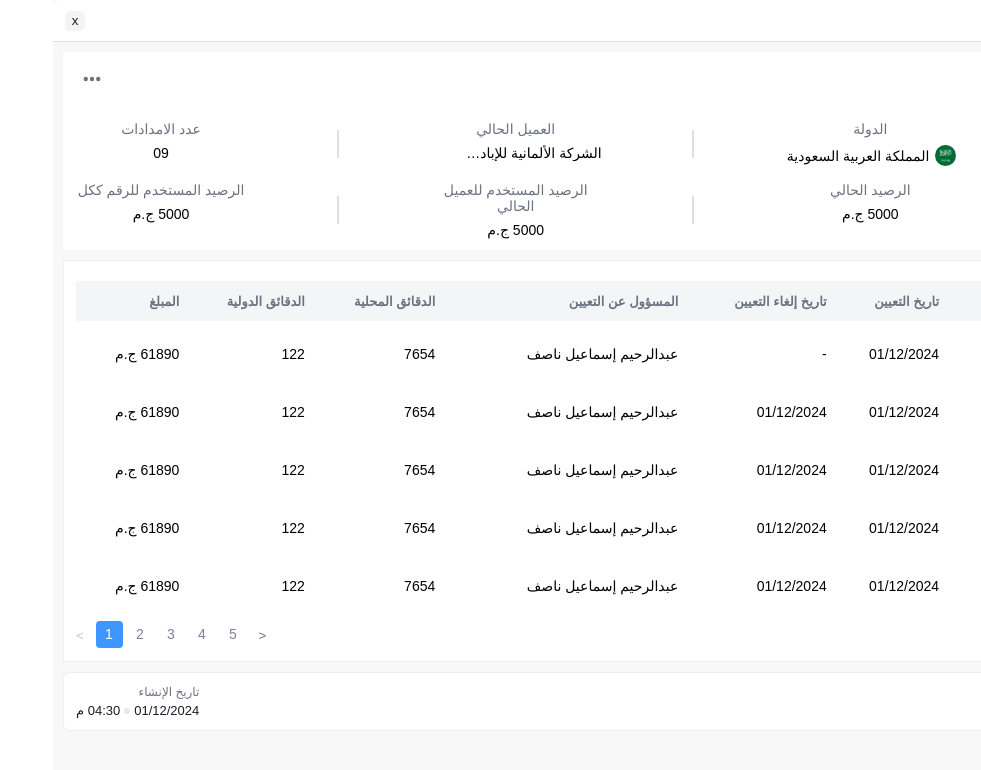
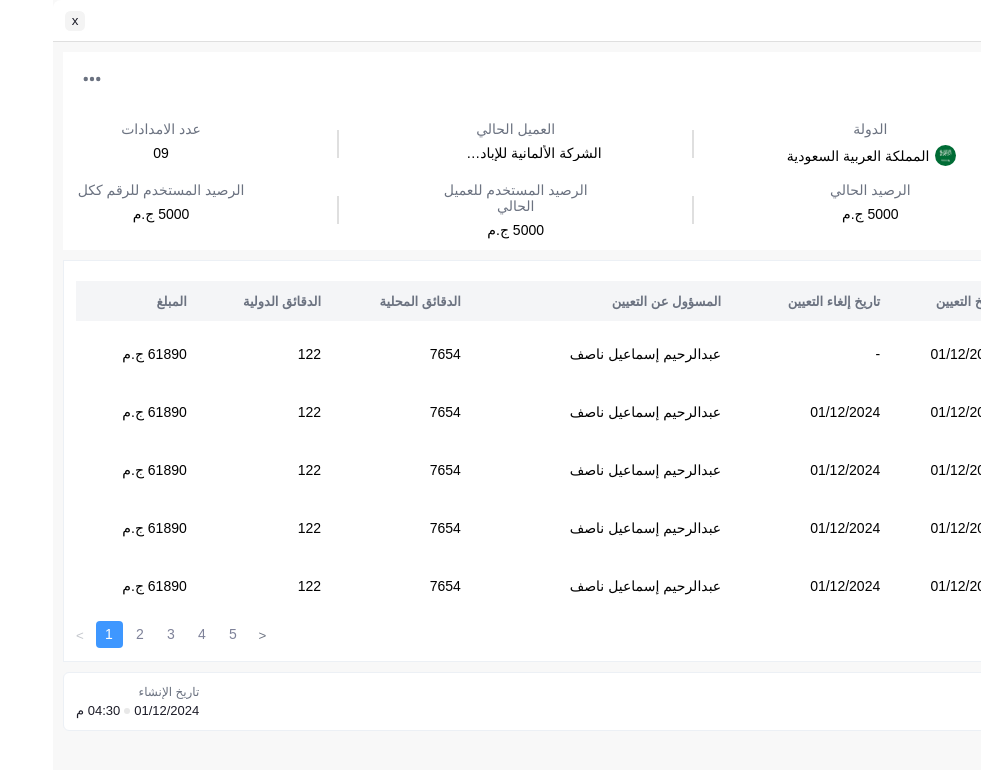
Before and after one commit to Tawfik-Tarek/numview, an Angular app: page / in a window 1280 px wide. Shown: the top 770 px of the page, without its empty margins (299-1280 px from the left). Built offline with nearby package versions, Linux system fonts and the light colour scheme; a web font is replaced by a local one.

Commit message:
feat(table): add tooltip for client name and fix click event syntax in pagination

```diff
--- a/src/app/components/table/table.component.html
+++ b/src/app/components/table/table.component.html
@@ -16,7 +16,10 @@
         <td>
           <div class="client-info">
             <img src="/assets/company.jpg" alt="company logo" />
-            <span>{{ item.client }}</span>
+            <div class="tooltip-container">
+              <span class="truncate">{{ item.client }}</span>
+              <span class="tooltip-text">{{ item.client }}</span>
+            </div>
           </div>
         </td>
         <td>{{ item.dateAssigned }}</td>
@@ -55,7 +58,7 @@
         <li
           *ngFor="let page of pageNumbers"
           [class.active]="currentPage == page"
-          (click) = "changePage(page)"
+          (click)="changePage(page)"
         >
           {{ page }}
         </li>
```
